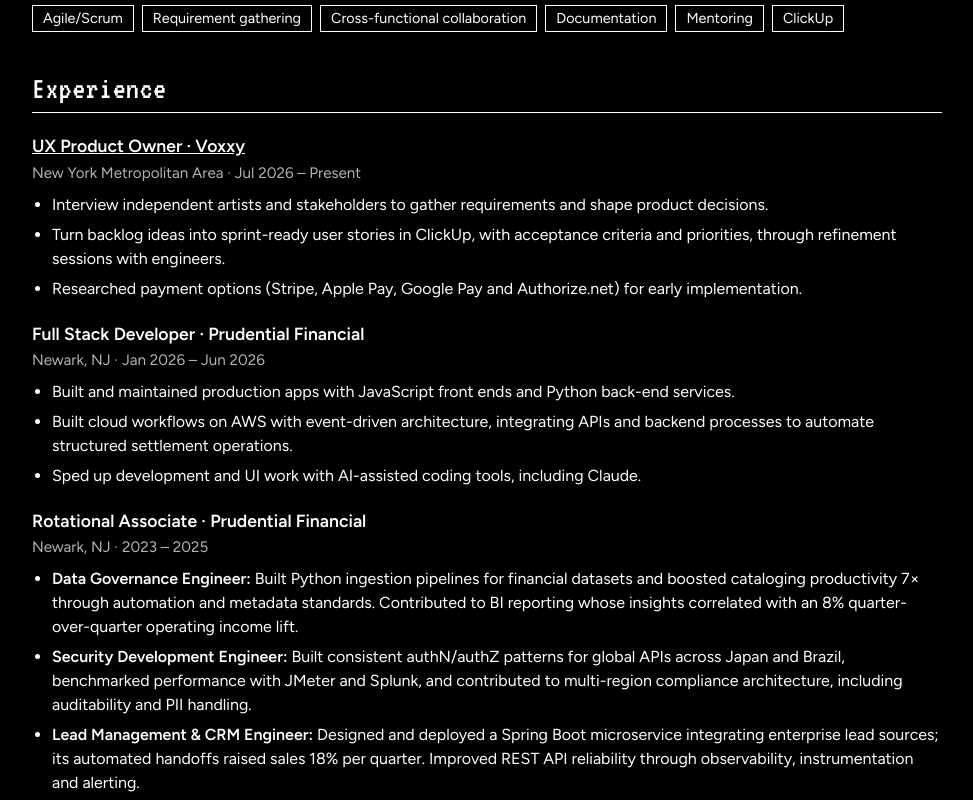
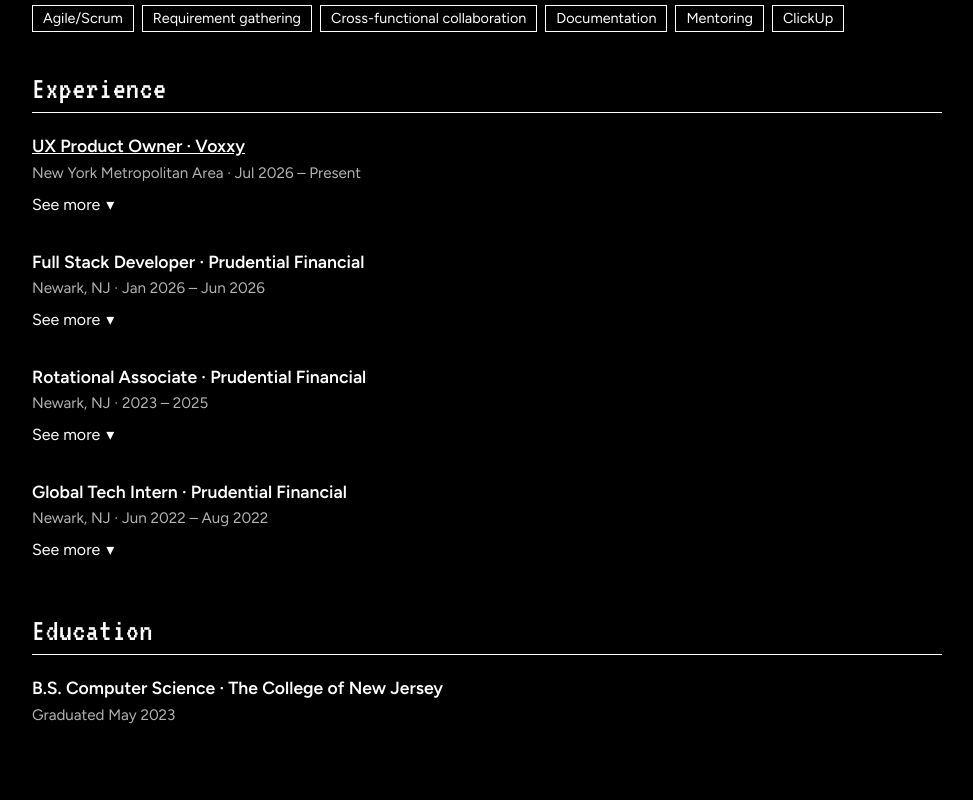
Before and after one commit to harrir11/Skills_Portfolio, a React (Vite) app: page / in a window 1280 px wide. Shown: the part 1460-2260 px from the top of the page, without its empty margins (152-1125 px from the left). Built offline with nearby package versions, Linux system fonts and the light colour scheme.

Commit message:
Add See more / See less toggle to sections

```diff
--- a/src/App.tsx
+++ b/src/App.tsx
@@ -321,6 +321,8 @@ function SectionBlock({
   level: "h3" | "h4";
 }) {
   const Heading = level;
+  const [open, setOpen] = useState(false);
+  const hasMore = Boolean(section.points && section.points.length > 0);
   return (
     <div className="section">
       <Heading>
@@ -334,6 +336,40 @@ function SectionBlock({
       </Heading>
       {section.meta && <p className="meta">{section.meta}</p>}
       {section.summary && <p>{section.summary}</p>}
+      {hasMore && (
+        <button
+          type="button"
+          className="toggle"
+          onClick={() => setOpen(!open)}
+          aria-expanded={open}
+          style={{
+            background: "none",
+            border: "none",
+            color: "inherit",
+            font: "inherit",
+            padding: 0,
+            margin: "0 0 12px",
+            cursor: "pointer",
+            display: "inline-flex",
+            alignItems: "center",
+            gap: 6,
+          }}
+        >
+          {open ? "See less" : "See more"}
+          <span
+            aria-hidden="true"
+            style={{
+              display: "inline-block",
+              transition: "transform 0.2s",
+              transform: open ? "rotate(180deg)" : "none",
+            }}
+          >
+            ▾
+          </span>
+        </button>
+      )}
+      {open && (
+        <>
           {section.pointsHeading && (
             <p className="points-heading">{section.pointsHeading}</p>
           )}
@@ -359,6 +395,8 @@ function SectionBlock({
                 )
               )}
             </ul>
+          )}
+        </>
       )}
       {section.stack.length > 0 && (
         <ul className="stack">
```
Lines whose indentation alone changed are shown as unchanged.
